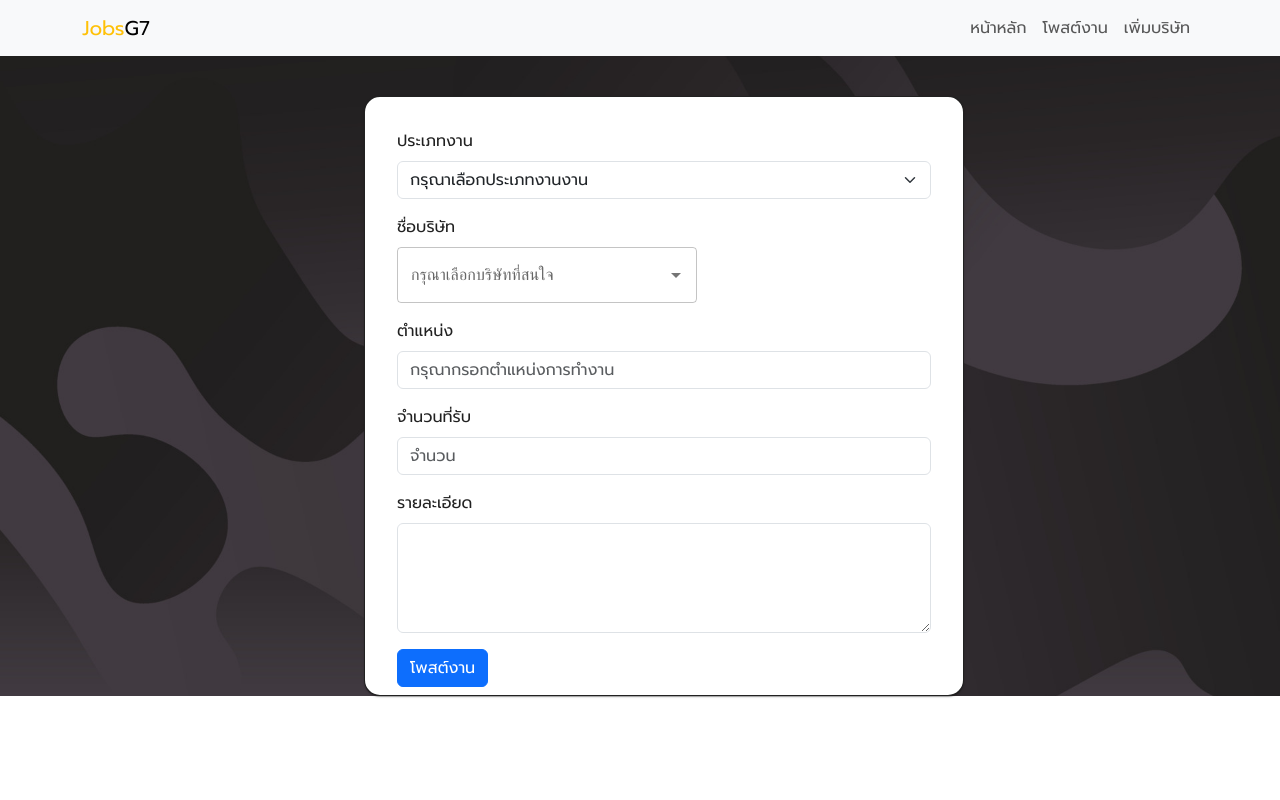
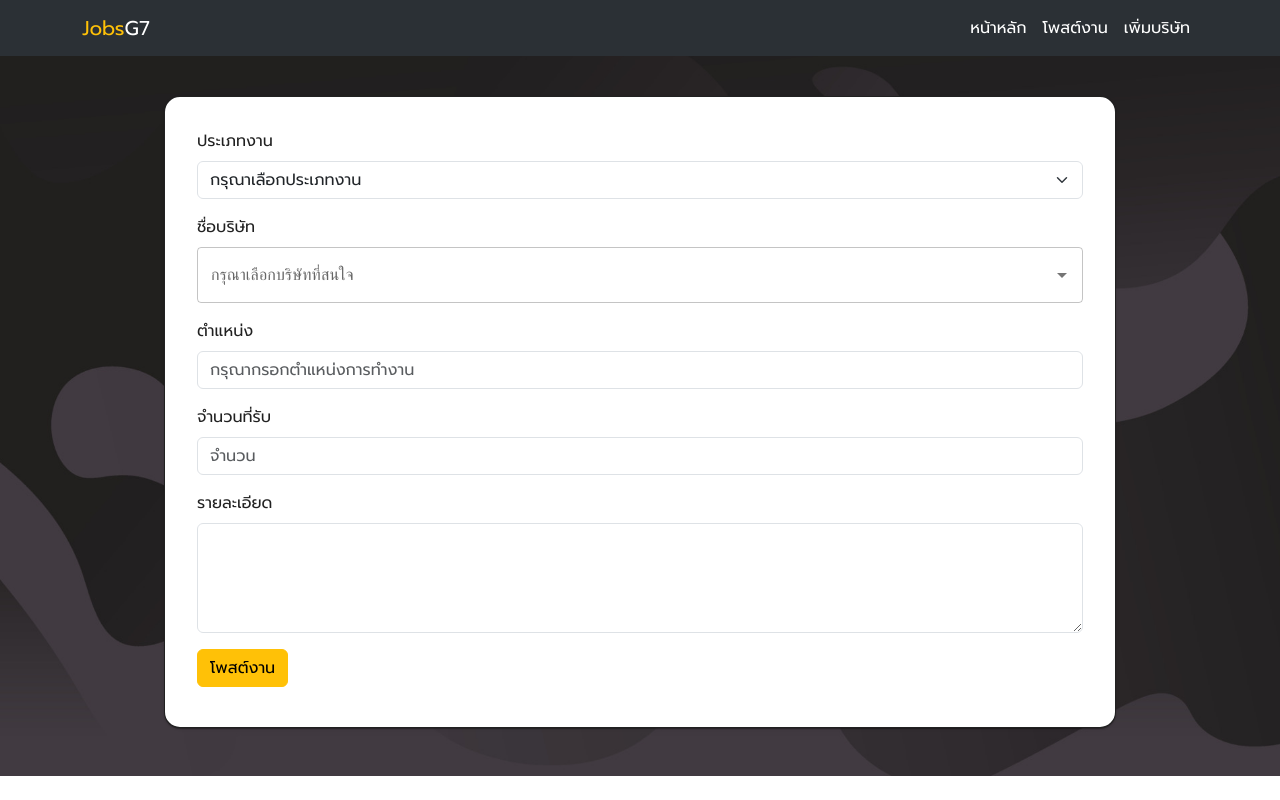
Before and after one commit to ThanabodeeSaepui/job-database-project, a React (Vite) app in the folder apps/frontend/: page /CreateJob in a window 1280 px wide. Built offline with nearby package versions, Linux system fonts and the light colour scheme; no server answers.

Commit message:
fix more responsive UI, decorate UI

```diff
--- a/apps/frontend/src/components/Company.jsx
+++ b/apps/frontend/src/components/Company.jsx
@@ -99,7 +99,7 @@ const Company = () => {
             <div align="center">
               <Button
                 size="medium"
-                variant="outlined"
+                variant="contained"
                 color="secondary"
                 sx={{ mr: 3 }}
                 onClick={() => {}}
@@ -108,7 +108,7 @@ const Company = () => {
               </Button>
               <Button
                 size="medium"
-                variant="outlined"
+                variant="contained"
                 color="error"
                 onClick={() => {
                   handleClickOpen();
@@ -131,8 +131,15 @@ const Company = () => {
           {"ต้องการลบบริษัทนี้หรือไม่"}
         </DialogTitle>
         <DialogActions>
-          <Button onClick={handleDelete}>Yes</Button>
-          <Button onClick={handleClose} autoFocus>
+          <Button onClick={handleDelete} style={{ fontWeight: 600 }}>
+            Yes
+          </Button>
+          <Button
+            color="error"
+            style={{ fontWeight: 600 }}
+            onClick={handleClose}
+            autoFocus
+          >
             No
           </Button>
         </DialogActions>
--- a/apps/frontend/src/components/CreateCompany.jsx
+++ b/apps/frontend/src/components/CreateCompany.jsx
@@ -59,13 +59,16 @@ const CreateCompany = () => {
   return (
     <div className="bg">
       <Navbar />
-      <Container maxWidth="sm" sx={{ pt: 10 }}>
+      <Container
+        sx={{
+          pt: 10,
+          pb: 6,
+          mb: 10,
+          width: { xs: 400, sm: 600, md: 800, lg: 1000 },
+        }}
+      >
         <Card
           sx={{
-            minWidth: 275,
-            maxWidth: 800,
-            width: 600,
-            height: 600,
             mt: 2,
             border: 1,
             borderRadius: "16px",
@@ -143,7 +146,7 @@ const CreateCompany = () => {
                 <div className="mb-3">
                   <button
                     type="submit"
-                    className="btn btn-primary pt-3"
+                    className="btn btn-warning"
                     onClick={handleClick}
                   >
                     เพิ่มบริษัท
--- a/apps/frontend/src/components/CreateJob.jsx
+++ b/apps/frontend/src/components/CreateJob.jsx
@@ -79,13 +79,11 @@ const CreateJob = () => {
   return (
     <div className="bg">
       <Navbar />
-      <Container maxWidth="sm" sx={{ pt: 10 }}>
+      <Container
+        sx={{ pt: 10, pb: 6, width: { xs: 400, sm: 600, md: 800, lg: 1000 } }}
+      >
         <Card
           sx={{
-            minWidth: 275,
-            maxWidth: 800,
-            width: 600,
-            height: 600,
             mt: 2,
             border: 1,
             borderRadius: "16px",
@@ -112,7 +110,7 @@ const CreateJob = () => {
                     aria-label="Default select example"
                     onChange={(e) => setCategory(e.target.value)}
                   >
-                    <option selected>กรุณาเลือกประเภทงานงาน</option>
+                    <option selected>กรุณาเลือกประเภทงาน</option>
                     <option value="217">Accounting</option>
                     <option value="237">Civil Engineering</option>
                     <option value="257">Electrical Engineering</option>
@@ -133,7 +131,7 @@ const CreateJob = () => {
                     disablePortal
                     id="combo-box-demo"
                     options={options}
-                    sx={{ width: 300 }}
+                    sx={{ width: "100%" }}
                     onChange={(e, value) => setCompany(value.id)}
                     renderInput={(params) => (
                       <TextField {...params} label="กรุณาเลือกบริษัทที่สนใจ" />
@@ -187,7 +185,7 @@ const CreateJob = () => {
                 </div>
                 <button
                   type="submit"
-                  className="btn btn-primary"
+                  className="btn btn-warning"
                   onClick={handleClick}
                 >
                   โพสต์งาน
--- a/apps/frontend/src/components/Description.jsx
+++ b/apps/frontend/src/components/Description.jsx
@@ -39,10 +39,6 @@ const Description = () => {
       >
         <Card
           sx={{
-            // minWidth: 275,
-            // maxWidth: 800,
-            // width: 600,
-            // height: 500,
             mt: 2,
             border: 1,
             borderRadius: "16px",
--- a/apps/frontend/src/components/EditJob.jsx
+++ b/apps/frontend/src/components/EditJob.jsx
@@ -77,13 +77,15 @@ const EditJob = () => {
     <div className="bg">
       <Navbar />
       <Container
-        sx={{ pt: 10, mb: 10, width: { xs: 400, sm: 600, md: 800, lg: 1000 } }}
+        sx={{
+          pt: 10,
+          pb: 6,
+          mb: 10,
+          width: { xs: 400, sm: 600, md: 800, lg: 1000 },
+        }}
       >
         <Card
           sx={{
-            // minWidth: 275,
-            // maxWidth: 800,
-            // width: 600,
             mt: 2,
             border: 1,
             borderRadius: "16px",
--- a/apps/frontend/src/components/Homepage.jsx
+++ b/apps/frontend/src/components/Homepage.jsx
@@ -188,7 +188,7 @@ const Homepage = () => {
               </div>
               <button
                 type="submit"
-                className="btn btn-primary"
+                className="btn btn-warning"
                 onClick={handleSearch}
               >
                 ค้นหา
--- a/apps/frontend/src/components/Navbar.jsx
+++ b/apps/frontend/src/components/Navbar.jsx
@@ -5,7 +5,7 @@ const Navbar = () => {
     <div>
       <nav
         class="navbar navbar-expand-lg bg-body-tertiary fixed-top"
-        data-bs-theme="light"
+        data-bs-theme="dark"
       >
         <div class="container">
           <a class="navbar-brand" href="/">
@@ -25,17 +25,25 @@ const Navbar = () => {
           <div class="collapse navbar-collapse" id="navbarSupportedContent">
             <ul class="navbar-nav ms-auto mb-2 mb-lg-0">
               <li class="nav-item">
-                <a class="nav-link" href="/">
+                <a class="nav-link" style={{ color: "white" }} href="/">
                   หน้าหลัก
                 </a>
               </li>
               <li class="nav-item">
-                <a class="nav-link" href="/createjob">
+                <a
+                  class="nav-link"
+                  style={{ color: "white" }}
+                  href="/createjob"
+                >
                   โพสต์งาน
                 </a>
               </li>
               <li class="nav-item">
-                <a class="nav-link" href="/createcompany">
+                <a
+                  class="nav-link"
+                  style={{ color: "white" }}
+                  href="/createcompany"
+                >
                   เพิ่มบริษัท
                 </a>
               </li>
--- a/apps/frontend/src/components/Search.jsx
+++ b/apps/frontend/src/components/Search.jsx
@@ -113,7 +113,7 @@ const Search = (props) => {
                           <CardActions>
                             <Button
                               size="medium"
-                              variant="outlined"
+                              variant="contained"
                               sx={{ m: 1 }}
                               onClick={() => {
                                 navigate(`/Description/${job.id}`);
@@ -123,7 +123,7 @@ const Search = (props) => {
                             </Button>
                             <Button
                               size="medium"
-                              variant="outlined"
+                              variant="contained"
                               color="secondary"
                               sx={{ m: 1 }}
                               onClick={() => {
@@ -134,7 +134,7 @@ const Search = (props) => {
                             </Button>
                             <Button
                               size="medium"
-                              variant="outlined"
+                              variant="contained"
                               color="error"
                               sx={{ m: 1 }}
                               onClick={() => {
```
Also changed, not shown: apps/frontend/src/components/style/Navbar.css (indentation only).
